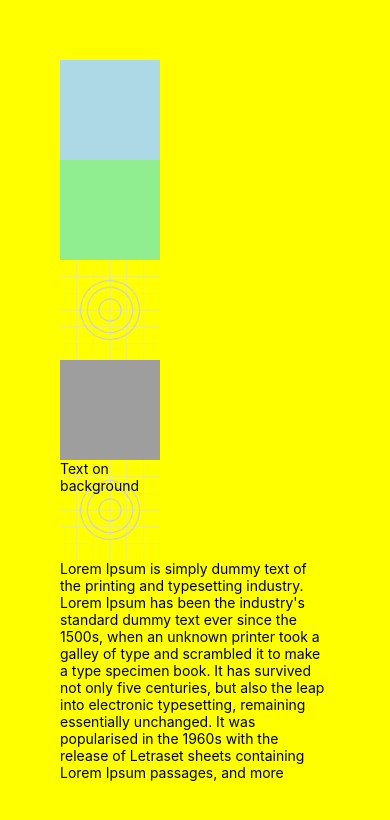
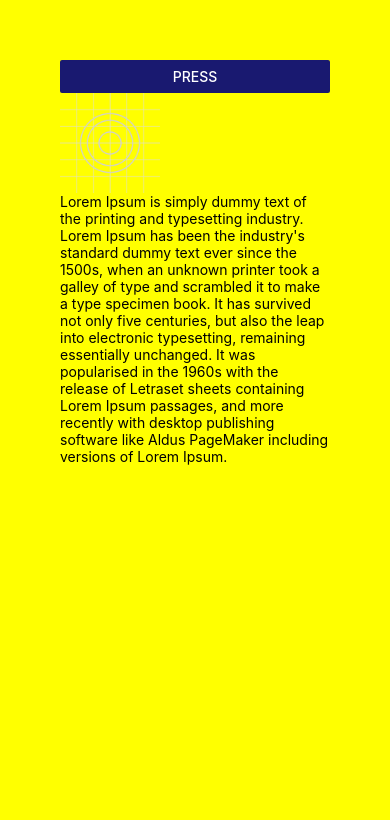
Before and after one commit to BERUASHVILIG/ReactNative, a React Native app: screen / in a window 390 px wide. Shown: the top 820 px of the page. Built offline with nearby package versions, Linux system fonts and the light colour scheme; grey boxes are pictures that could not be loaded.

Commit message:
Button and Pressable comp, using pressable can create custom functionality for btn

```diff
--- a/App.js
+++ b/App.js
@@ -1,24 +1,21 @@
-import { Text, View, ScrollView, Image, ImageBackground } from "react-native";
+import { Text, View, Pressable, Image, Button } from "react-native";
 const logoImg = require("./assets/adaptive-icon.png");
 
 export default function App() {
   return (
     <View style={{ flex: 1, backgroundColor: "yellow", padding: 60 }}>
-      <ScrollView>
-        <View
-          style={{ backgroundColor: "lightblue", width: 100, height: 100 }}
-        ></View>
-        <View
-          style={{ backgroundColor: "lightgreen", width: 100, height: 100 }}
-        ></View>
+      <Button
+        title="press"
+        onPress={() => console.log("pressed")}
+        color="midnightblue"
+      />
+      <Pressable onPress={() => console.log("Image pressed")}>
         <Image source={logoImg} style={{ width: 100, height: 100 }} />
-        <Image
-          source={{ uri: "https://picsum.photos/100" }}
-          style={{ width: 100, height: 100 }}
-        />
-        <ImageBackground source={logoImg} style={{ width: 100, height: 100 }}>
-          <Text>Text on background</Text>
-        </ImageBackground>
+      </Pressable>
+      <Pressable
+        onPress={() => console.log("Text pressed")}
+        onLongPress={() => console.log("longpressedIn")}
+      >
         <Text>
           Lorem Ipsum is simply dummy text of the printing and typesetting
           industry. Lorem Ipsum has been the industry's standard dummy text ever
@@ -30,7 +27,7 @@ export default function App() {
           more recently with desktop publishing software like Aldus PageMaker
           including versions of Lorem Ipsum.
         </Text>
-      </ScrollView>
+      </Pressable>
     </View>
   );
 }
```
